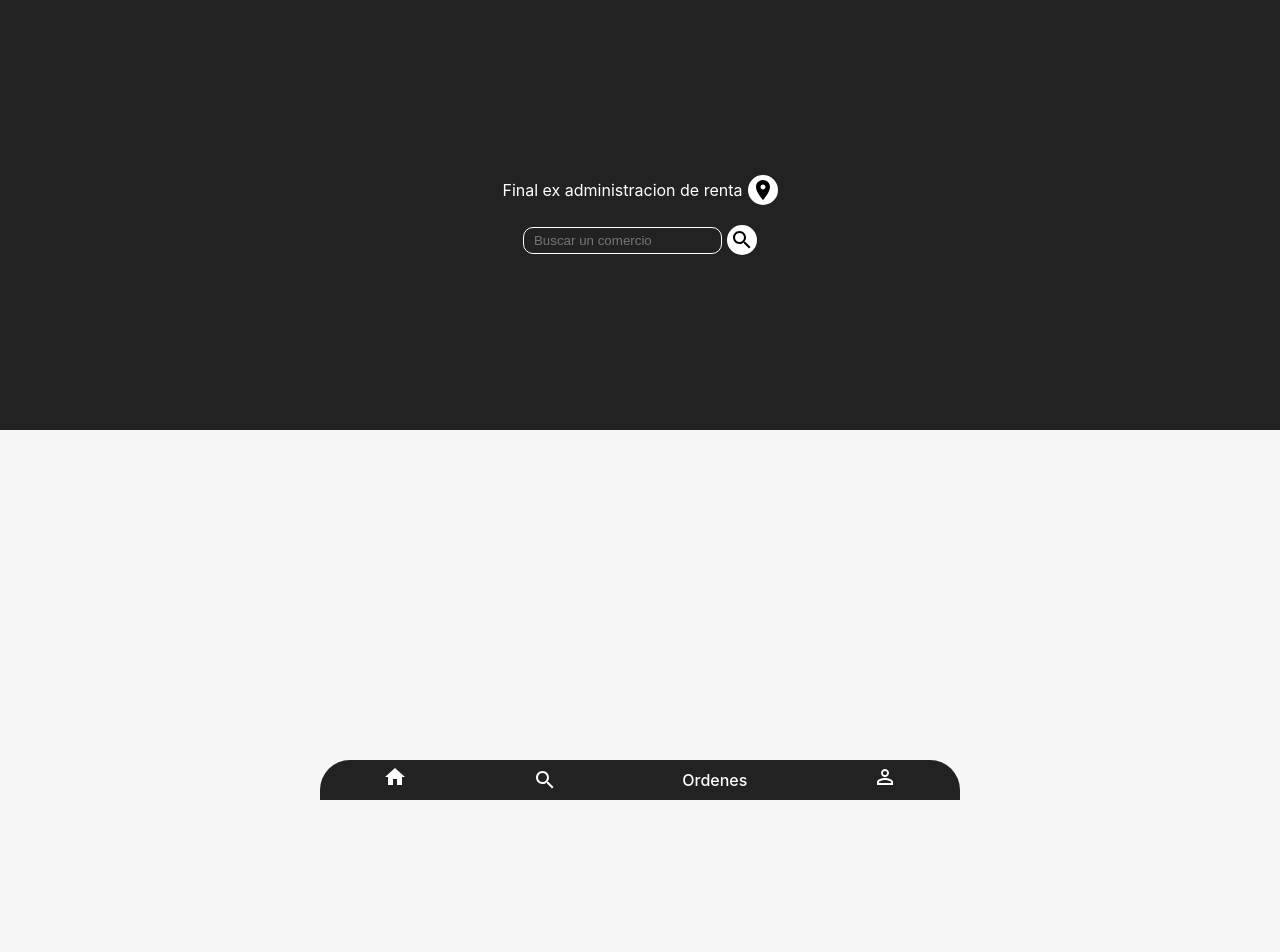
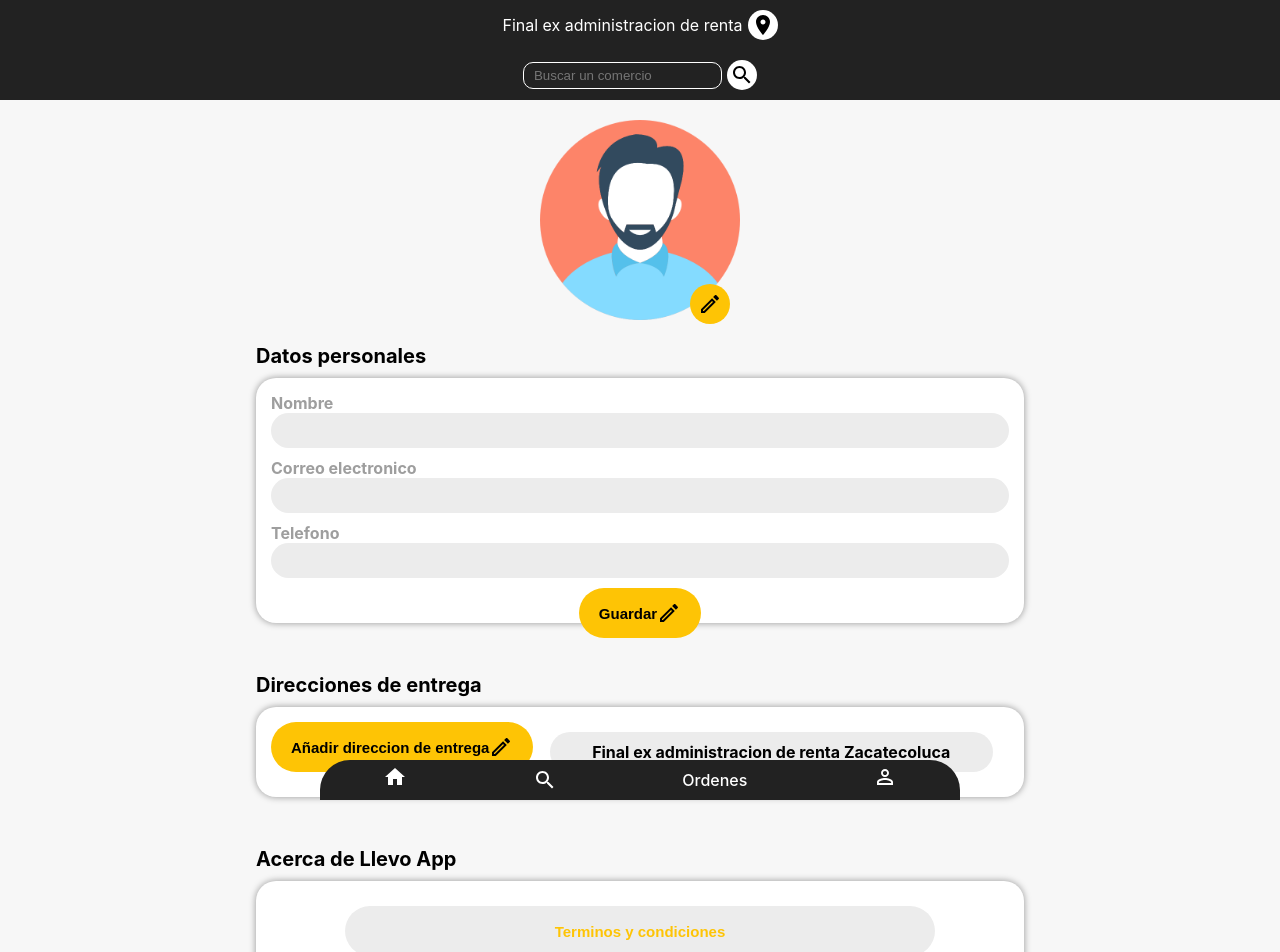
Before and after one commit to Urielch997/DeliveryApp, a React (Create React App) app: page /Perfil in a window 1280 px wide. Shown: the top 952 px of the page. Before the commit the page ends 800 px from the top, so only its background shows below. Built offline with nearby package versions, Linux system fonts and the light colour scheme; no server answers.

Commit message:
Se crearon login y cierre de session
Se creo el login y cierre de sesion

```diff
--- a/src/App.js
+++ b/src/App.js
@@ -2,16 +2,40 @@ import React, { Component } from 'react';
 import Header from './componentes/Header';
 import Footer from './componentes/Footer';
 import Routes from './componentes/Routes';
+import firebase from 'firebase';
 import './App.css';
 
 class App extends Component {
+
+    state = {
+      login:false,
+    }
+
+    componentDidMount(){
+      this.isLoged();
+    }
+
+   isLoged(){
+      firebase.auth().onAuthStateChanged((user) =>{
+      user ?
+          this.setState({
+            login:true,
+          })
+      :
+        this.setState({
+          login:false,
+        })
+
+    })
+  }
+
   render(){
     return (
       <div className="App">
           <div className="container" id='container'>
             <Header/>
             <Routes/>
-            <Footer/>
+            <Footer isLoged={this.state.login}/>
           </div>
 
       </div>
--- a/src/Screen/Home.js
+++ b/src/Screen/Home.js
@@ -7,6 +7,7 @@ import db from '../fireConfig';
 
 
 class Home extends Component{
+  _isMounted = false;
 
   state = {
     banner:[],
@@ -14,24 +15,36 @@ class Home extends Component{
     login:false,
   }
 
-  async componentDidMount(){
+  componentDidMount(){
+    this._isMounted = true;
     this.getData()
       firebase.auth().onAuthStateChanged((user) =>{
-          user ?
+         if(user){
           db.collection('users').doc(user.uid).get().then((snapshot) =>{
+            if(this._isMounted){
                   this.setState({
                       datosUsuario:{ ...snapshot.data()},
                       login:true
                   })
+                }
               })
-          :
+            }else{
+              if(this._isMounted){
           this.setState({
               login:false,
           })
+        }
+
+      }
       })
   }
 
-  getData(){
+
+  componentWillUnmount() {
+    this._isMounted = false;
+  }
+
+  getData = () =>{
     db.collection('banner').get().then(snapshot =>{
       this.setState({
         banner:snapshot.docs.map(data=>{
@@ -46,7 +59,7 @@ class Home extends Component{
     return(
             <>
               <div className="title-tex">
-    <label  className='title'>{ datosUsuario.nombre ? <>Hola{`, ${datosUsuario.nombre}`}</> : <>Hola</>}</label>
+                    <label  className='title'>{ datosUsuario.nombre ? <>Hola{`, ${datosUsuario.nombre}`}</> : <>Hola</>}</label>
                   <label className="middle-text">¿Que vas a comer hoy?</label>
               </div>
 
--- /dev/null
+++ b/src/Screen/Perfil.js
@@ -0,0 +1,64 @@
+import React, { Component } from 'react';
+import userprofile from '../img/userprofile.png';
+import CreateOutlinedIcon from '@material-ui/icons/CreateOutlined';
+import '../estilos/perfil.css';
+import firebase from 'firebase';
+
+
+class Perfil extends Component{
+
+    Logout = () =>{
+        const history = this.props.history
+        return(
+        firebase.auth().signOut().then((success) => {
+            history.push('/')
+        })
+        )
+    }
+
+    render(){
+    return (
+        <div className='container-profile'>
+            <div className='picture-container'>
+                 <img src={userprofile} alt='userprofile' className='picture-profile'/>
+                 <div className='back-yellow'><CreateOutlinedIcon/></div>
+            </div>
+            <div className='h1'>Datos personales</div>
+            <div className='form-profile'>
+                <div className='form-group'>
+                    <label>Nombre</label>
+                    <input type='text' className='input-profile' spellCheck='false'/>
+                </div>
+                <div className='form-group'>
+                    <label>Correo electronico</label>
+                    <input type='email' className='input-profile' spellCheck='false'/>
+                </div>
+                <div className='form-group'>
+                    <label>Telefono</label>
+                    <input type='text' className='input-profile' spellCheck='false'/>
+                </div>
+                <div className='form-group'><button>Guardar<CreateOutlinedIcon/></button></div>
+            </div>
+
+            <div className='h1'>Direcciones de entrega</div>
+            <div className='form-profile'>
+                <div className='form-group'>
+                    <button className='no-bottom'>Añadir direccion de entrega <CreateOutlinedIcon/></button>
+                    <label className='view-addres'>Final ex administracion de renta Zacatecoluca</label>
+                </div>
+            </div>
+
+            <div className='h1'>Acerca de Llevo App</div>
+            <div className='form-profile'>
+                <div className='form-group'>
+                    <button className='about'>Terminos y condiciones</button>
+                    <button className='about'>Contactanos</button>
+                </div>
+            </div>
+            <div className='close-sesion'><button onClick={this.Logout}>Cerrar sesion</button></div>
+        </div>
+    )
+    }
+}
+
+export default Perfil;
--- a/src/componentes/Footer.js
+++ b/src/componentes/Footer.js
@@ -1,20 +1,48 @@
-import React from 'react';
+import React, { Component } from 'react';
 import HomeIcon from '@material-ui/icons/Home';
 import SearchIcon from '@material-ui/icons/Search';
 import PermIdentityIcon from '@material-ui/icons/PermIdentity';
 import {Link} from 'react-router-dom';
+import firebase from 'firebase';
 
-const Footer = () =>{
+
+class Footer extends Component{
+    state = {
+        loged:false,
+    }
+
+    async componentDidMount(){
+        this.login();
+    }
+
+    login(){
+        firebase.auth().onAuthStateChanged((user)=>{
+            console.log(user)
+                if(user){
+                    this.setState({
+                        loged:true,
+                    })
+                }else{
+                    this.setState({
+                        loged:false,
+                    })
+                }
+        })
+    }
+
+
+    render(){
     return(
         <div className="footer">
             <ul>
                 <Link to='/'><li><HomeIcon/></li></Link>
                 <li><SearchIcon/></li>
                 <li>Ordenes</li>
-                <Link to='/login'><li><PermIdentityIcon/></li></Link>
+                {this.state.loged ? <Link to='/perfil'><li><PermIdentityIcon/></li></Link> : <Link to='/login'><li><PermIdentityIcon/></li></Link>}
             </ul>
         </div>
     )
+    }
 }
 
 export default Footer;
--- a/src/componentes/Routes.js
+++ b/src/componentes/Routes.js
@@ -7,15 +7,17 @@ import Home from '../Screen/Home';
 import {createBrowserHistory} from 'history';
 import Login from '../Screen/Login';
 import Detalles from '../Screen/Detalles';
+import Perfil from '../Screen/Perfil';
 
 const History = createBrowserHistory();
 
-  const Routes = () =>{
+const Routes = () =>{
     return(
             <Switch history={History}>
                 <Route exact path="/" component={Home}/>
                 <Route path="/login" component={Login}/>
                 <Route path="/detalles" component={Detalles}/>
+                <Route path="/Perfil" component={Perfil}/>
             </Switch>
     );
   }
--- /dev/null
+++ b/src/estilos/perfil.css
@@ -0,0 +1,117 @@
+.container-profile{
+    min-height: 100vh;
+    margin:0 auto;
+    width: 90%;
+}
+
+.picture-container{
+    height: auto;
+    width: 200px;
+    margin:20px auto;
+    position: relative;
+}
+
+.picture-container img{
+    width: 100%;
+}
+
+button{
+    font-size: 15px !important;
+}
+
+.h1{
+    font-weight: 700;
+    text-align: left;
+}
+
+button{
+    display: inline-flex;
+    justify-content: center;
+    align-items: center;
+    font-weight: 800;
+    font-size: 20px;
+}
+
+.back-yellow{
+    position: absolute;
+    background: #fec405;
+    border-radius: 50px;
+    width: 40px;
+    height: 40px;
+    display: flex;
+    justify-content: center;
+    align-items: center;
+    bottom:0px;
+    right: 10px;
+}
+
+.form-group .no-bottom{
+    margin-bottom: 0;
+}
+
+.view-addres{
+    background: #ececec;
+    color:#000 !important;
+    margin:10px auto;
+    text-align: center;
+    padding: 10px 5px;
+    width: 100% !important;
+    border-radius: 50px;
+}
+
+.form-profile{
+    margin-top: 10px;
+    margin-bottom: 50px;
+    background: #fff;
+    padding: 10px;
+    border-radius: 20px;
+    box-shadow: 0px 0px 7px rgba(0,0,0, 0.4);
+}
+
+.form-group button{
+    margin-bottom:-30px;
+}
+
+.form-group label{
+    width: 100%;
+    color:#9e9e9e;
+    font-weight: 700;
+}
+
+.input-profile{
+    border:0;
+    background: #ececec;
+    outline: none;
+    padding: 10px 15px;
+    border-radius: 25px;
+    width: 100%;
+}
+
+.about{
+    margin-bottom: 0 !important;
+    width: 80%;
+    background: #ececec;
+    color:#fec405;
+    margin:10px auto;
+}
+
+.close-sesion{
+    margin-bottom: 10px;
+    display: flex;
+    justify-content: center;
+    align-items: center;
+}
+
+@media screen and (min-width:1024px){
+    .container-profile{
+        width: 60%;
+    }
+
+    .view-addres{
+        width: 60% !important;
+    }
+
+    .about{
+        width: 80%;
+    }
+}
```
Also changed, not shown: src/img/userprofile.png (added).
